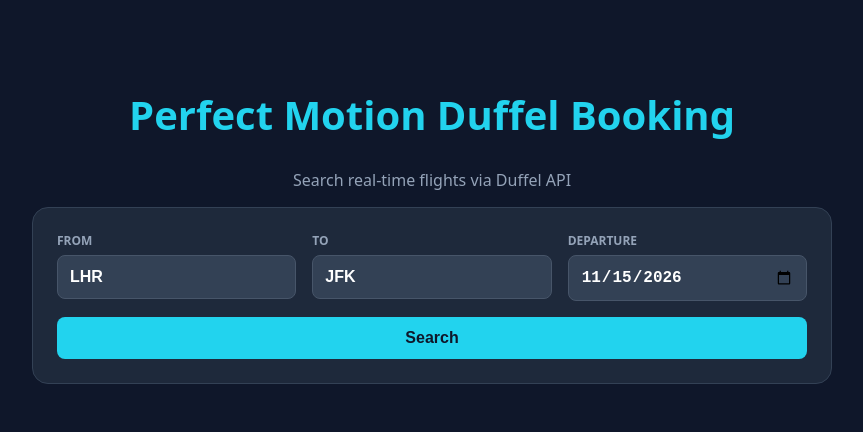
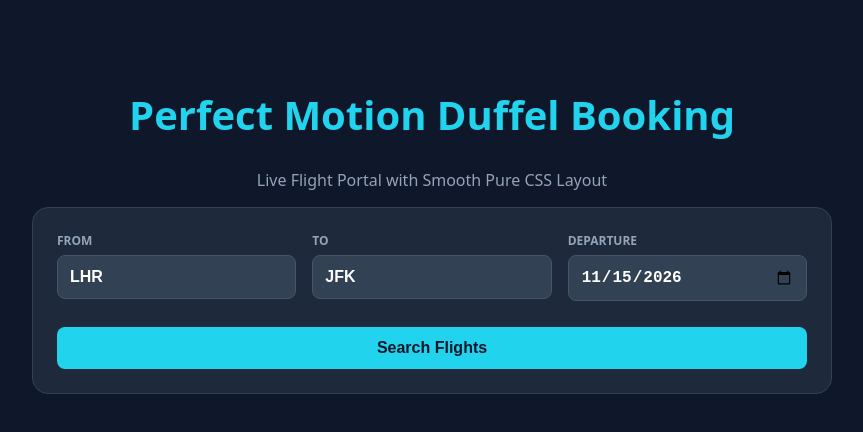
Before and after one commit to Milanbamaniya5/perfect-motion-flights, a Next.js app: page / in a window 1280 px wide. Shown: the top 432 px of the page, without its empty margins (208-1071 px from the left). Built offline with nearby package versions, Linux system fonts and the light colour scheme.

Commit message:
Refactor flight search form and improve alerts
Updated flight search form and alerts for better user guidance.

```diff
--- a/app/page.js
+++ b/app/page.js
@@ -21,7 +21,7 @@
       if (data?.data?.offers) {
         setFlights(data.data.offers);
       } else {
-        alert('No flights found or check API token');
+        alert('No flights found. Make sure you use LHR to JFK for sandbox test mode.');
       }
     } catch (err) {
       alert('Search failed');
@@ -30,70 +30,53 @@
   };
 
   return (
-    <main className="min-h-screen bg-slate-900 text-white p-6 md:p-12">
-      <div className="max-w-4xl mx-auto">
-        <h1 className="text-3xl font-extrabold text-center mb-2 text-cyan-400">
-          Perfect Motion Duffel Booking
-        </h1>
-        <p className="text-center text-slate-400 mb-8">Search real-time flights via Duffel API</p>
+    <main>
+      <h1>Perfect Motion Duffel Booking</h1>
+      <p>Live Flight Portal with Smooth Pure CSS Layout</p>
 
-        <form onSubmit={handleSearch} className="bg-slate-800 p-6 rounded-2xl shadow-xl flex flex-wrap gap-4 items-end mb-8 border border-slate-700">
-          <div className="flex-1 min-w-[150px]">
-            <label className="block text-xs uppercase font-semibold text-slate-400 mb-1">From</label>
-            <input
-              type="text"
-              value={origin}
-              onChange={(e) => setOrigin(e.target.value.toUpperCase())}
-              className="w-full bg-slate-700 border border-slate-600 p-2.5 rounded-xl text-white font-bold"
-              required
-            />
+      {/* Search Panel */}
+      <form onSubmit={handleSearch}>
+        <div>
+          <label>From</label>
+          <input type="text" value={origin} onChange={(e) => setOrigin(e.target.value.toUpperCase())} required />
         </div>
-          <div className="flex-1 min-w-[150px]">
-            <label className="block text-xs uppercase font-semibold text-slate-400 mb-1">To</label>
-            <input
-              type="text"
-              value={destination}
-              onChange={(e) => setDestination(e.target.value.toUpperCase())}
-              className="w-full bg-slate-700 border border-slate-600 p-2.5 rounded-xl text-white font-bold"
-              required
-            />
+        <div>
+          <label>To</label>
+          <input type="text" value={destination} onChange={(e) => setDestination(e.target.value.toUpperCase())} required />
         </div>
-          <div className="flex-1 min-w-[160px]">
-            <label className="block text-xs uppercase font-semibold text-slate-400 mb-1">Departure</label>
-            <input
-              type="date"
-              value={date}
-              onChange={(e) => setDate(e.target.value)}
-              className="w-full bg-slate-700 border border-slate-600 p-2.5 rounded-xl text-white font-bold"
-              required
-            />
+        <div>
+          <label>Departure</label>
+          <input type="date" value={date} onChange={(e) => setDate(e.target.value)} required />
         </div>
-          <button
-            type="submit"
-            disabled={loading}
-            className="bg-cyan-500 hover:bg-cyan-400 text-slate-950 font-bold px-6 py-2.5 rounded-xl transition shadow-lg w-full sm:w-auto"
-          >
-            {loading ? 'Searching Flights...' : 'Search'}
+        <div style={{ minWidth: '100%', marginTop: '10px' }}>
+          <button type="submit" disabled={loading}>
+            {loading ? 'Searching Flights...' : 'Search Flights'}
           </button>
+        </div>
       </form>
 
-        <div className="space-y-4">
+      {/* Results Panel */}
+      <div style={{ marginTop: '20px' }}>
         {flights.map((offer) => (
-            <div key={offer.id} className="bg-slate-800 border border-slate-700 p-5 rounded-2xl flex justify-between items-center hover:border-cyan-500 transition">
+          <div key={offer.id} className="flight-card">
             <div>
-                <h3 className="text-xl font-bold text-slate-100">{offer.owner?.name || 'Airline'}</h3>
-                <p className="text-sm text-slate-400 mt-1">Offer ID: {offer.id.substring(0, 16)}...</p>
+              <h3 style={{ margin: '0 0 5px 0', color: '#f8fafc' }}>{offer.owner?.name || 'Airline Offer'}</h3>
+              <p style={{ margin: 0, textAlign: 'left', fontSize: '0.85rem', color: '#94a3b8' }}>
+                Offer ID: {offer.id.substring(0, 16)}...
+              </p>
             </div>
-              <div className="text-right">
-                <p className="text-2xl font-black text-cyan-400">{offer.total_amount} {offer.total_currency}</p>
-                <button onClick={() => alert(`Booking flow triggered for ${offer.id}`)} className="mt-2 bg-slate-700 hover:bg-slate-600 text-xs text-white font-medium px-4 py-2 rounded-lg transition">
-                  Select Offer
+            <div style={{ textAlign: 'right' }}>
+              <div className="price-text">{offer.total_amount} {offer.total_currency}</div>
+              <button
+                onClick={() => alert(`Booking flow triggered for ${offer.id}`)}
+                style={{ marginTop: '8px', padding: '6px 12px', fontSize: '0.8rem', backgroundColor: '#334155', color: '#fff' }}
+              >
+                Select
               </button>
             </div>
           </div>
         ))}
       </div>
-      </div>
     </main>
   );
 }
```
Lines whose indentation alone changed are shown as unchanged.
